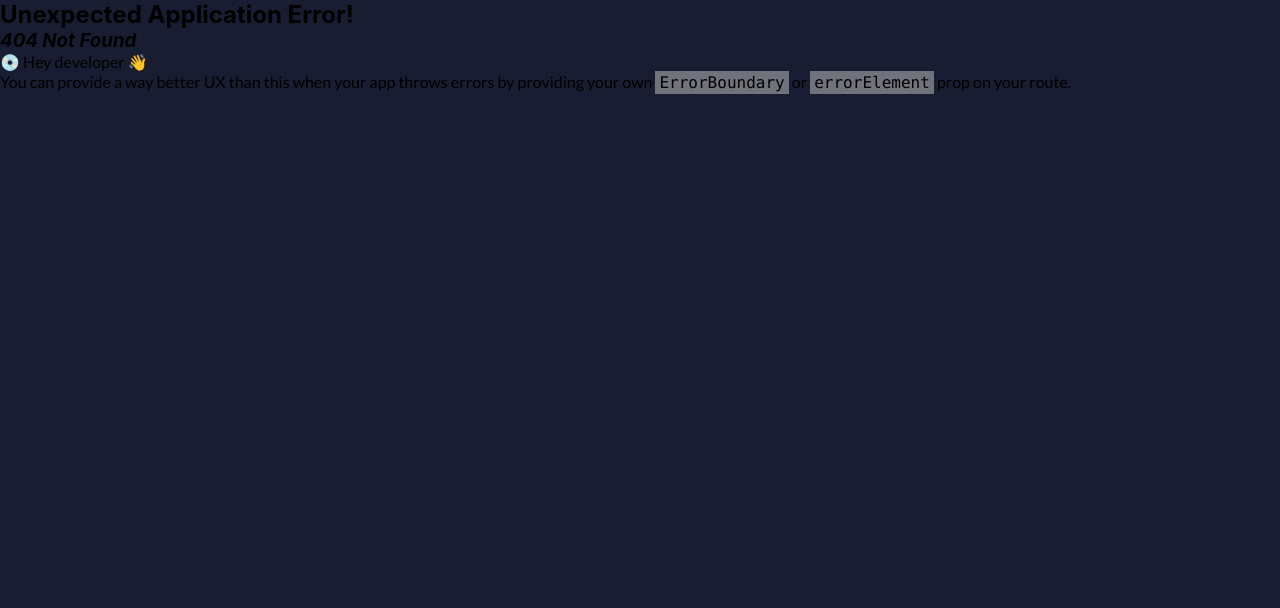
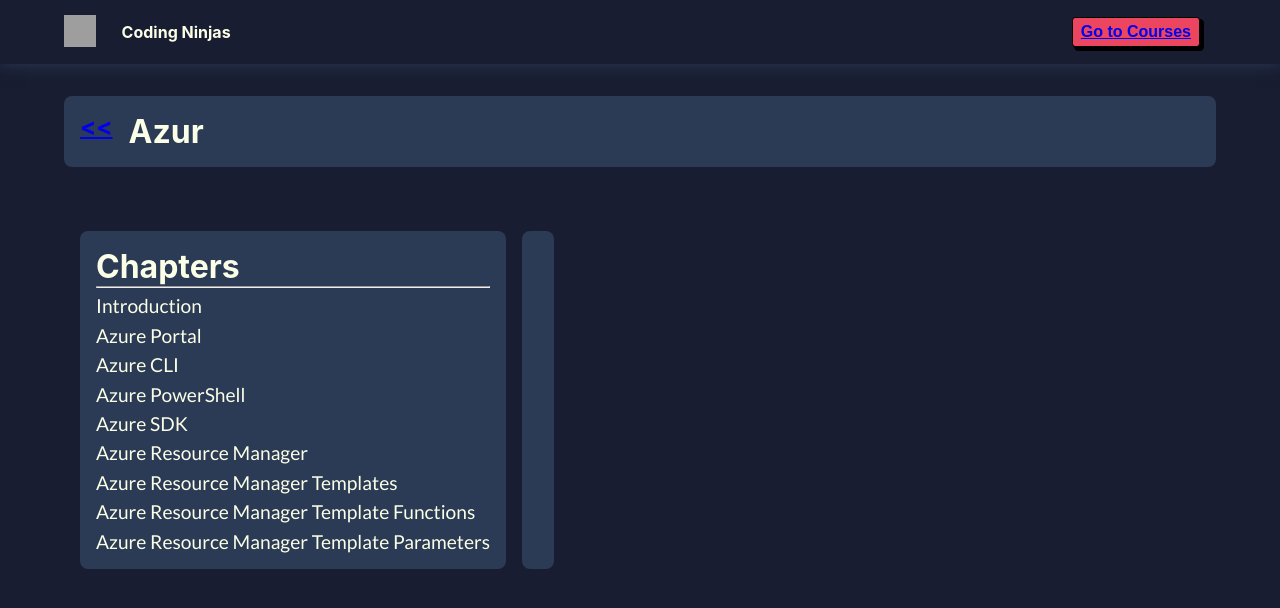
Before and after one commit to deepeshsharmaofficial/E-Learning-App, a React (Create React App) app: page /learn/id-345knvkhj in a window 1280 px wide. Before the commit this address had no page. Shown: the top 608 px of the page. Built offline with nearby package versions, Linux system fonts and the light colour scheme; grey boxes are pictures that could not be loaded; a web font is replaced by a local one.

Commit message:
Learn Page - Task  4

```diff
--- a/src/pages/app/details/Details.jsx
+++ b/src/pages/app/details/Details.jsx
@@ -3,7 +3,7 @@ import style from "./Details.module.css";
 import coursesData from "../../../data/courses.json";
 
 //Third task: import useParams hook
-import { useParams } from "react-router-dom";
+import { useParams, Link } from "react-router-dom";
 
 function Details() {
   // Third Task: get course id and match it with the data
@@ -30,7 +30,9 @@ function Details() {
         </div>
       </div>
       {/* Task4: create Link to the Learn Page */}
-      <button className={style.button}>Start Learning</button>
+      <Link to={`/learn/${course.id}`}>
+        <button className={style.button}>Start Learning</button>
+      </Link>
     </div>
   );
 }
--- a/src/pages/app/learn/Learn.jsx
+++ b/src/pages/app/learn/Learn.jsx
@@ -2,22 +2,41 @@ import React from "react";
 import style from "./Learn.module.css";
 import coursesData from "../../../data/courses.json";
 // Task4: Import all the required elements from the react-router-dom
+import { useParams, Link } from "react-router-dom";
 
 function Learn() {
+
+  const {courseId} = useParams();
+  const course = coursesData.find((course) => course.id === courseId);
+  console.log('Find Chapter ------>>>', course.chapters);
+
   return (
     <div className={style.courses_container}>
       <div className={style.top_head}>
         {/* Task4: Create Link to go back to the Courses page */}
-        <h2 className={style.back}>{"<<"}</h2>
+        <Link to='/courses'>
+          <h2 className={style.back}>{"<<"}</h2>
+        </Link>
 
         {/* Task4: Title of the Course */}
-        <h1 className={style.heading}>**TITLE**</h1>
+        <h1 className={style.heading}>{course.title}</h1>
       </div>
       <div className={style.chapter_box}>
         <div className={style.chapters}>
           <h1>Chapters</h1>
           <hr />
-          <ul>{/*Task4: List of Chapters must be rendered here  */}</ul>
+          <ul>
+            {/*Task4: List of Chapters must be rendered here  */}
+            {course.chapters.map((chapter, i) => {
+              return (
+                <div className={style.chapterId} key={i}>
+                  {/* Task5: Create link to each chapter to outlet chapter details */}
+
+                  {chapter.title}
+                </div>
+              );
+            })}
+          </ul>
         </div>
 
       <div className={style.courses}>
```
Also changed, not shown: src/App.js (+5 -2 lines).
